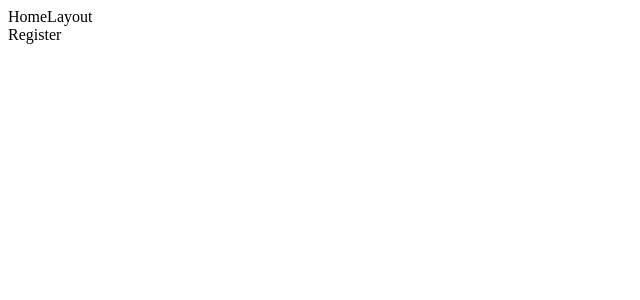
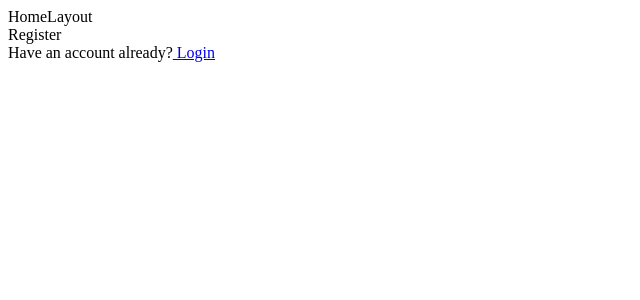
Before and after one commit to chubibobibo/CooktionaryApp, a React (Vite) app in the folder frontend/: page /register in a window 1280 px wide. Shown: the top 300 px of the page, without its empty margins (0-640 px from the left). Built offline with nearby package versions, Linux system fonts and the light colour scheme.

Commit message:
error page and conditional 404 error rendering

```diff
--- a/frontend/src/App.jsx
+++ b/frontend/src/App.jsx
@@ -6,6 +6,13 @@ import { createBrowserRouter, RouterProvider } from "react-router-dom";
 import HomeLayout from "./pages/HomeLayout.jsx";
 import Login from "./pages/Login.jsx";
 import Register from "./pages/Register.jsx";
+import DashboardLayout from "./pages/DashboardLayout.jsx";
+import AddRecipe from "./pages/AddRecipe.jsx";
+import EditRecipe from "./pages/EditRecipe.jsx";
+import Admin from "./pages/Admin.jsx";
+import Profile from "./pages/Profile.jsx";
+import Index from "./pages/Index.jsx";
+import ErrorPage from "./pages/ErrorPage.jsx";
 
 function App() {
   //instantiate react router using createBrowserRouter (accepts an array of objects)
@@ -13,7 +20,12 @@ function App() {
     {
       path: "/",
       element: <HomeLayout />,
+      errorElement: <ErrorPage />, // renders the ErrorPage.jsx
       children: [
+        {
+          index: true,
+          element: <Index />,
+        },
         {
           path: "login", //no need for "/" because path is relative to parent (HomeLayout)
           element: <Login />,
@@ -21,6 +33,28 @@ function App() {
         {
           path: "register",
           element: <Register />,
+        },
+        {
+          path: "dashboard",
+          element: <DashboardLayout />,
+          children: [
+            {
+              path: "add-recipe",
+              element: <AddRecipe />,
+            },
+            {
+              path: "edit-recipe",
+              element: <EditRecipe />,
+            },
+            {
+              path: "profile",
+              element: <Profile />,
+            },
+            {
+              path: "admin",
+              element: <Admin />,
+            },
+          ],
         },
       ],
     },
--- /dev/null
+++ b/frontend/src/pages/ErrorPage.jsx
@@ -0,0 +1,25 @@
+import { Link } from "react-router-dom";
+//obtaining errors and using it to display error data in the JSX
+import { useRouteError } from "react-router-dom";
+function ErrorPage() {
+  const errors = useRouteError();
+
+  console.log(errors.error.message); //full path of error message
+  console.log(errors); //full path of error message
+
+  return (
+    <div>
+      {errors.status === 404 ? (
+        <div>
+          <img src='src/assets/404logo.svg' alt='' />
+        </div>
+      ) : (
+        <p>Something went wrong - {errors.error.message}</p>
+      )}
+      <div>
+        <Link to={"/"}>Back to home</Link>
+      </div>
+    </div>
+  );
+}
+export default ErrorPage;
--- /dev/null
+++ b/frontend/src/pages/Index.jsx
@@ -0,0 +1,4 @@
+function Index() {
+  return <div>Index</div>;
+}
+export default Index;
--- a/frontend/src/pages/Login.jsx
+++ b/frontend/src/pages/Login.jsx
@@ -1,4 +1,15 @@
+//using Link
+import { Link } from "react-router-dom";
+
 function Login() {
-  return <div>Login</div>;
+  return (
+    <div>
+      Login
+      <div>
+        No account yet?
+        <Link to={"/register"}> Register</Link>
+      </div>
+    </div>
+  );
 }
 export default Login;
--- a/frontend/src/pages/Register.jsx
+++ b/frontend/src/pages/Register.jsx
@@ -1,4 +1,14 @@
+//using Link
+import { Link } from "react-router-dom";
 function Register() {
-  return <div>Register</div>;
+  return (
+    <div>
+      Register
+      <div>
+        Have an account already?
+        <Link to={"/login"}> Login</Link>
+      </div>
+    </div>
+  );
 }
 export default Register;
```
Also changed, not shown: frontend/src/assets/404logo.svg (added).
